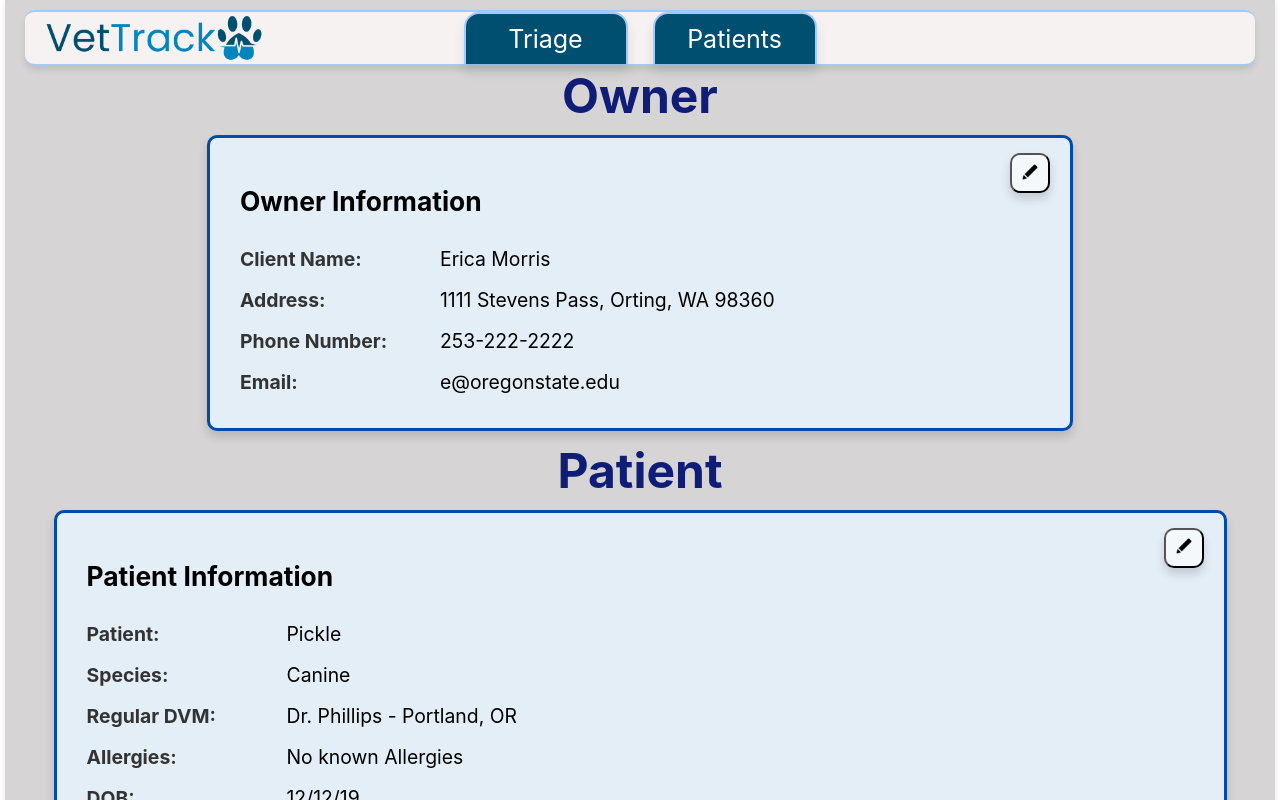
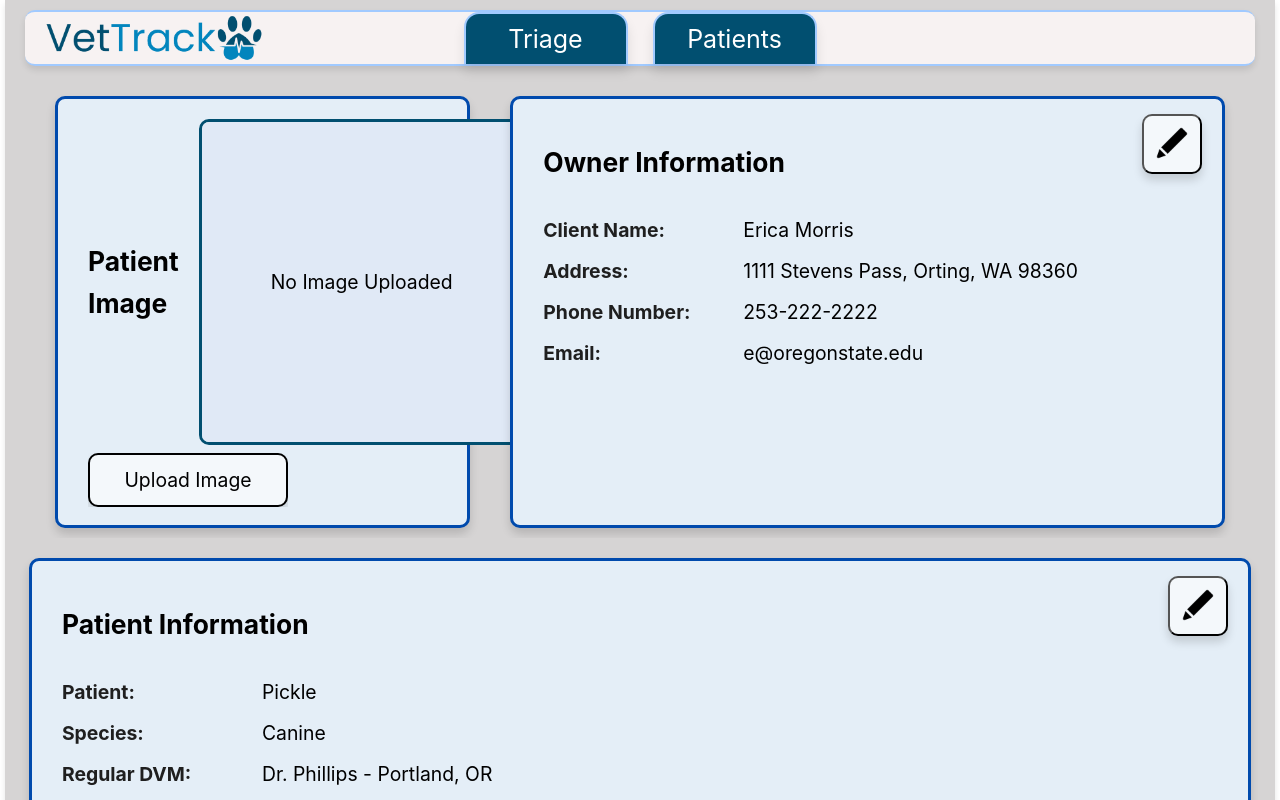
Before and after one commit to mharan71/vet_triage, a React (Create React App) app in the folder frontend/: page /patients in a window 1280 px wide. Shown: the top 800 px of the page. Built offline with nearby package versions, Linux system fonts and the light colour scheme.

Commit message:
Reformat Patients.js to include patientImageBox component, create patientImageBox component, alter css

```diff
--- a/frontend/src/CSS/App.css
+++ b/frontend/src/CSS/App.css
@@ -25,3 +25,14 @@
   font-size: 3em;
   text-align: center;
 }
+
+.patient-owner-container {
+  display: flex;
+  justify-content: space-between;
+  align-items: stretch;
+  flex-wrap: nowrap;
+  margin: 20px;
+  gap: 20px;
+  overflow-x: auto
+
+}
--- a/frontend/src/CSS/Navigation.css
+++ b/frontend/src/CSS/Navigation.css
@@ -53,5 +53,5 @@
 .tabs:hover {
   background-color: #a1caff;
   color: black;
-  border: 2px solid #195cb3;
+  border-color:#195cb3;
 }
--- a/frontend/src/CSS/OwnerBox.css
+++ b/frontend/src/CSS/OwnerBox.css
@@ -1,12 +1,11 @@
 .OwnerBox {
     padding: 20px 30px;
-    flex: 1;
+    flex: 0 1 65%;
     border: solid #004AAD;
     border-radius: 10px;
-    width: 80%;
-    max-width: 800px;
+    min-width: 400px;
     text-align: left;
-    margin: 10px auto;
+    margin: 10px;
     text-decoration: none;
     color: black;
     font-size: 1.1em;
@@ -14,6 +13,8 @@
     background-color: #e4eef7;
     box-shadow: 0 6px 10px rgba(0, 0, 0, 0.15);
     position: relative;
+    display: flex;
+    flex-direction: column;
   }
 
 .OwnerBox p {
--- a/frontend/src/CSS/PatientBoxPatient.css
+++ b/frontend/src/CSS/PatientBoxPatient.css
@@ -3,7 +3,7 @@
     flex: 1;
     border: solid #004AAD;
     border-radius: 10px;
-    width: 90%;
+    width: 94%;
     position: relative;
     text-align: left;
     margin: 10px auto;
--- /dev/null
+++ b/frontend/src/CSS/PatientImageBox.css
@@ -0,0 +1,140 @@
+.PatientBoxImage {
+    padding: 20px 30px;
+    flex: 0 1 35%;
+    border: solid #004AAD;
+    border-radius: 10px;
+    min-width: 250px;
+    /* width: 40%;
+    max-width: 500px; */
+    text-align: left;
+    margin: 10px;
+    text-decoration: none;
+    color: black;
+    font-size: 1.1em;
+    line-height: 1.6;
+    background-color: #e4eef7;
+    box-shadow: 0 6px 10px rgba(0, 0, 0, 0.15);
+    display: flex;
+    flex-direction: column;
+    position: relative;
+  }
+
+.image-container{
+    margin-left: 20px;
+    overflow: hidden;
+    border-radius: 10px;
+    width: 320px;
+    height: 320px;
+    flex-shrink: 0;
+    border: solid #014f70;
+    border-radius: 10px;
+  }
+
+.delete-upload-container {
+    height: 50px;
+    margin-top: 10px;
+    display: flex;
+    justify-content: left;
+    align-items: center;
+}
+
+.PatientBoxImage h2 {
+    margin-bottom: 15px;
+}
+
+.patient-image {
+    width: 100%;
+    height: 100%;
+    border-radius: 10px;
+    object-fit: contain;
+    background-color: #f4f8fb;
+}
+
+
+.form-group {
+    margin-top: 10px;
+}
+
+.no-image {
+    display: flex;
+    align-items: center;
+    justify-content: center;
+    width: 100%;
+    height: 100%;
+    font-size: 1.1em;
+    background-color: #e0e9f6;
+    /* border-radius: inherit;
+    box-sizing: border-box;
+    background-image: url('../images/paw.png');
+    object-fit: contain; */
+
+}
+
+.form-group input[type="file"] {
+    display: none;
+}
+
+.file-upload, .delete-button {
+    all: unset;
+    justify-content: center;
+    display: inline-flex;
+    align-items: center;
+    box-sizing: border-box;
+    display: inline-flex;
+    justify-content: center;
+    padding: 10px 20px;
+    border: 2px solid #000000;
+    border-radius: 10px;
+    align-items: center;
+    font: 1.1em;
+    box-shadow: 0 6px 10px rgba(0, 0, 0, 0.15);
+    background-color: #f4f8fb;
+    font-size: inherit;
+    width: 200px;
+    transition: background-color 0.15s, color 0.15s;
+}
+
+.file-upload:hover, .delete-button:hover {
+    background-color: #004AAD;
+    color: white;
+
+}
+
+/* .delete-button {
+    margin-top: 10px;
+    position: absolute;
+    top: 15px;
+    right: 20px;
+    width: 60px;
+    height: 60px;
+    border-radius: 10px;
+    align-items: center;
+    box-shadow: 0 6px 10px rgba(0, 0, 0, 0.15);
+    background-color: #f4f8fb;
+    transition: background-color 0.15s, color 0.15s;
+
+    width: auto;
+    text-align: center;
+    display: inline-block;
+    padding: 10px 20px;
+    border: 2px solid #000000;
+    border-radius: 10px;
+    align-items: center;
+    font: 1.1em;
+    box-shadow: 0 6px 10px rgba(0, 0, 0, 0.15);
+    background-color: #f4f8fb;
+    transition: background-color 0.15s, color 0.15s;
+
+} */
+
+
+.header-image {
+    display: flex;
+    align-items: center;
+    justify-content: flex-start;
+}
+
+.header-image h2 {
+    margin: 0;
+    flex: 1;
+}
--- /dev/null
+++ b/frontend/src/Components/PatientImageBox.js
@@ -0,0 +1,65 @@
+import React, {useState} from "react";
+import '../CSS/PatientImageBox.css';
+
+function PatientImageBox ({imageURL, onImageSave}) {
+
+    // Enables toggling between view and edit, holds the edited Patient values
+    const [currImage, setCurrImage] = useState(imageURL);
+    const [hideUploadButton, setHideUploadButton] = useState(Boolean(imageURL));
+
+
+    // Function that enables saved changes
+    const handleImageSave = (event) => {
+
+        const imageFile = event.target.files[0]
+        if (!imageFile) return;
+        const newImageURL = URL.createObjectURL(imageFile);
+        setCurrImage(newImageURL);
+        onImageSave(newImageURL);
+        setHideUploadButton(true);
+
+    };
+
+    const handleImageDelete = () => {
+        setCurrImage(null);
+        onImageSave(null);
+        setHideUploadButton(false);
+    }
+
+    return (
+        <div className="PatientBoxImage">
+            <div className="header-image">
+                <h2><strong>Patient Image</strong></h2>
+                <div className="image-container">
+                    {currImage ? (
+                    <img src={currImage} alt= "Patient" className="patient-image"/>
+                    )
+                    :
+                    (
+                    <div className="no-image">No Image Uploaded</div>
+                )}
+            </div>
+            </div>
+            <div className="delete-upload-container">
+                <div className="form-group">
+                    {!hideUploadButton && (
+                        <>
+                    <label htmlFor="upload" className="file-upload">
+                        Upload Image
+                    </label>
+                    <input id="upload" type = "file" onChange={handleImageSave}/>
+                    </>
+                )}
+                </div>
+                {currImage && (
+                    <button onClick={handleImageDelete} className= "delete-button">
+                        Delete Image
+                    </button>
+                )}
+            </div>
+        </div>
+    );
+}
+
+
+export default PatientImageBox;
--- a/frontend/src/Components/Patients.js
+++ b/frontend/src/Components/Patients.js
@@ -2,9 +2,9 @@ import React from 'react';
 import { useState } from 'react';
 import '../CSS/App.css';
 import Navigation from './Navigation';
-import PatientBoxTriage from './PatientBoxPatients';
 import OwnerBox from './OwnerBox';
 import PatientBoxPatients from './PatientBoxPatients';
+import PatientImageBox from "./PatientImageBox";
 
 // Description: Managing state using React
 // Source: Managing State document on React.dev
@@ -46,17 +46,17 @@ function Patients () {
     const [patients, setPatient] = useState ([
         {PID: 12545, patientName: "Pickle", DOB: "12/12/19", species: "Canine",sex: "Female", breed: "Husky", regularVet: "Dr. Phillips - Portland, OR", allergies: "No known Allergies",
             history: "Patient has no known history of dyspnea.  Owner states patient had run a few miles with her in elevated temperatures prior to bringing patient in for visit.",
-            meds: "No current medications.", VX: "Rabies: 10/08/24"}
+            meds: "No current medications.", VX: "Rabies: 10/08/24", imageURL: null}
     ])
 
     // This function handles saving of edited patient values
-    const handleSavePatient = (PID, newPatientName, newDOB, newSpecies, newSex, newBreed, newRegularVet, newAllergies, newHistory, newMeds, newVX) => {
+    const handleSavePatient = (PID, newPatientName, newDOB, newSpecies, newSex, newBreed, newRegularVet, newAllergies, newHistory, newMeds, newVX, newImageURL) => {
 
         // Using map to iterate over patients, locating patient by specified ID
         setPatient(patients.map(patient =>
             patient.PID === PID
             ? {...patient, patientName: newPatientName, DOB: newDOB, species: newSpecies, sex: newSex, breed: newBreed, regularVet: newRegularVet, allergies: newAllergies, history: newHistory,
-                meds: newMeds, VX: newVX}
+                meds: newMeds, VX: newVX, imageURL: newImageURL}
             : patient
         )
         );
@@ -65,16 +65,28 @@ function Patients () {
     return (
         <div className="Patients">
             <Navigation />
-            <header className="Owner-header">
+            {/* <header className="Owner-header">
                     <strong>Owner</strong>
-            </header>
+            </header> */}
              {/* Description: Using map method to create list of patients in numbered order.
             Source: Rendering List document on React.dev
             Reference: https://react.dev/learn/rendering-lists, https://legacy.reactjs.org/docs/lists-and-keys.html */}
+        <div className='patient-owner-container'>
+
+            {patients.map((patient) =>
+                    <PatientImageBox
+                    key={patient.PID}
+                    imageURL={patient.imageURL}
+                    onImageSave={(newImageURL) =>
+                        handleSavePatient(patient.PID, newImageURL)}
+                    />
+                )
+                }
+
 
             {/* Iterating over owners, creating OwnerBox component for each */}
-            <div className='owner'>
-                {owners.map((owner) =>
+
+            {owners.map((owner) =>
                 <OwnerBox
                 key={owner.OID}
                 ownerName={owner.ownerName}
@@ -86,10 +98,11 @@ function Patients () {
                 />
             )
             }
-            </div>
-            <header className= "Patient-header">
+        </div>
+
+            {/* <header className= "Patient-header">
                  <strong>Patient</strong>
-            </header>
+            </header> */}
 
             {/* Iterating over patients, creating PatientBoxPatients component for each */}
             <div className='patient'>
@@ -113,6 +126,7 @@ function Patients () {
                 }
             </div>
         </div>
+
     );
 }
 
```
Also changed, not shown: frontend/src/images/paw.png (added).
